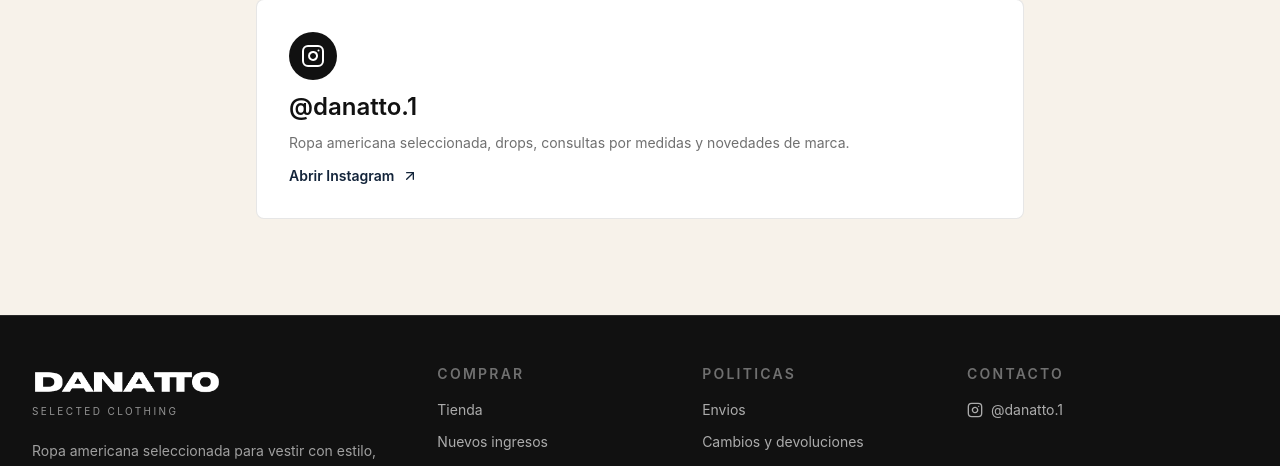
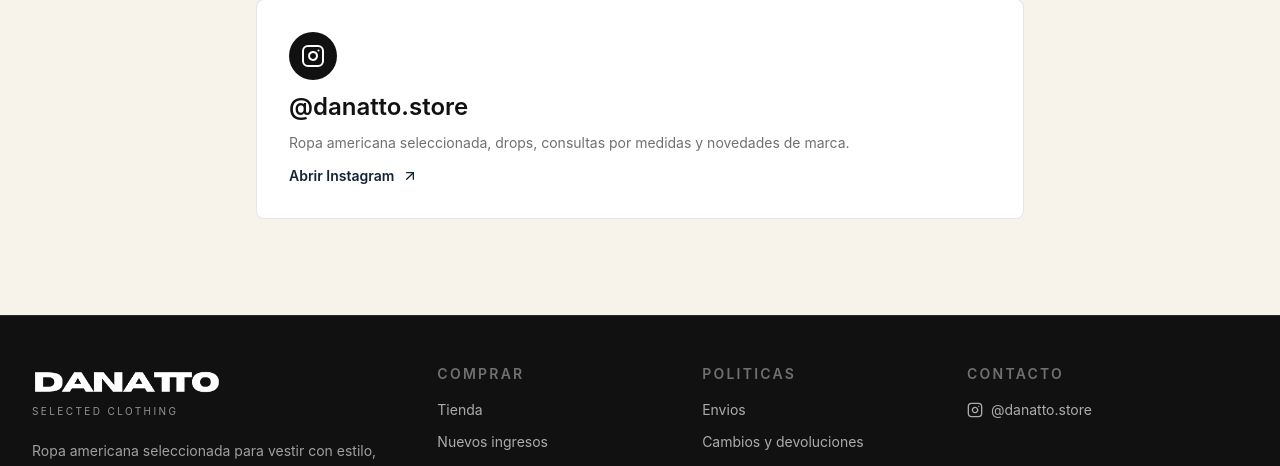
Before and after one commit to AralahhUser/Danatto, a Next.js app: page /contact in a window 1280 px wide. Shown: the part 399-865 px from the top of the page. Built offline with nearby package versions, Linux system fonts and the light colour scheme; no server answers.

Commit message:
Update Instagram contact link

```diff
--- a/src/app/contact/page.tsx
+++ b/src/app/contact/page.tsx
@@ -6,7 +6,7 @@
 };
 
 export default function ContactPage() {
-  const instagram = process.env.NEXT_PUBLIC_INSTAGRAM_URL || "https://www.instagram.com/danatto.1/";
+  const instagram = process.env.NEXT_PUBLIC_INSTAGRAM_URL || "https://www.instagram.com/danatto.store/";
 
   return (
     <main className="container-page py-8 sm:py-16 lg:py-24">
@@ -27,7 +27,7 @@
             <Instagram className="h-6 w-6" />
           </span>
           <span>
-            <span className="block text-2xl font-semibold">@danatto.1</span>
+            <span className="block text-2xl font-semibold">@danatto.store</span>
             <span className="mt-2 block text-sm leading-6 text-ink/60">
               Ropa americana seleccionada, drops, consultas por medidas y novedades de marca.
             </span>
--- a/src/app/product/[slug]/page.tsx
+++ b/src/app/product/[slug]/page.tsx
@@ -29,7 +29,7 @@
   if (!product) notFound();
   const related = (await getProducts({ category: product.category.slug })).filter((item) => item.id !== product.id).slice(0, 4);
   const price = productPrice(product.price, product.salePrice);
-  const instagram = process.env.NEXT_PUBLIC_INSTAGRAM_URL || "https://www.instagram.com/danatto.1/";
+  const instagram = process.env.NEXT_PUBLIC_INSTAGRAM_URL || "https://www.instagram.com/danatto.store/";
 
   return (
     <main className="container-page py-8 sm:py-16 lg:py-24">
--- a/src/components/site/footer.tsx
+++ b/src/components/site/footer.tsx
@@ -11,7 +11,7 @@
 ];
 
 export function Footer() {
-  const instagram = process.env.NEXT_PUBLIC_INSTAGRAM_URL || "https://www.instagram.com/danatto.1/";
+  const instagram = process.env.NEXT_PUBLIC_INSTAGRAM_URL || "https://www.instagram.com/danatto.store/";
 
   return (
     <footer className="border-t border-white/10 bg-ink text-white">
@@ -45,7 +45,7 @@
           <h3 className="text-sm font-semibold uppercase tracking-[0.16em] text-white/40">Contacto</h3>
           <div className="mt-4 grid gap-3 text-sm text-white/65">
             <a className="inline-flex items-center gap-2" href={instagram} target="_blank" rel="noreferrer">
-              <Instagram className="h-4 w-4" /> @danatto.1
+              <Instagram className="h-4 w-4" /> @danatto.store
             </a>
           </div>
         </div>
```
Also changed, not shown: 2 other files (tests, documents, lock files or other folders).
